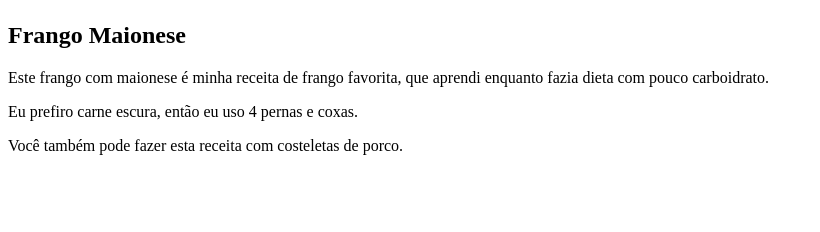
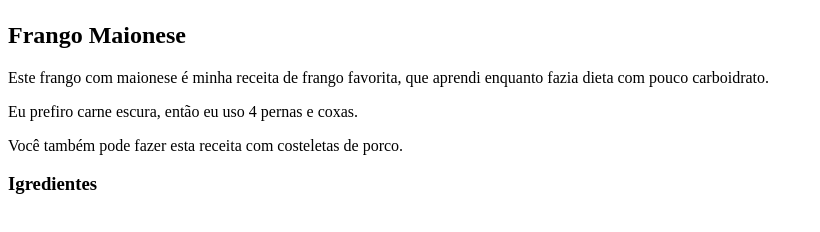
Before and after one commit to valeriasouza28/odin-recipes, a plain HTML site: page recipes/frango-maionese.html in a window 1280 px wide. Shown: the part 382-614 px from the top of the page, without its empty margins (0-820 px from the left). Drawn offline with Linux system fonts and the light colour scheme.

Commit message:
adiciona h3 ao frango-maionese.html

```diff
--- a/recipes/frango-maionese.html
+++ b/recipes/frango-maionese.html
@@ -19,5 +19,6 @@
     </p>
     <p>Eu prefiro carne escura, então eu uso 4 pernas e coxas.</p>
     <p>Você também pode fazer esta receita com costeletas de porco.</p>
+    <h3>Igredientes</h3>
   </body>
 </html>
```
